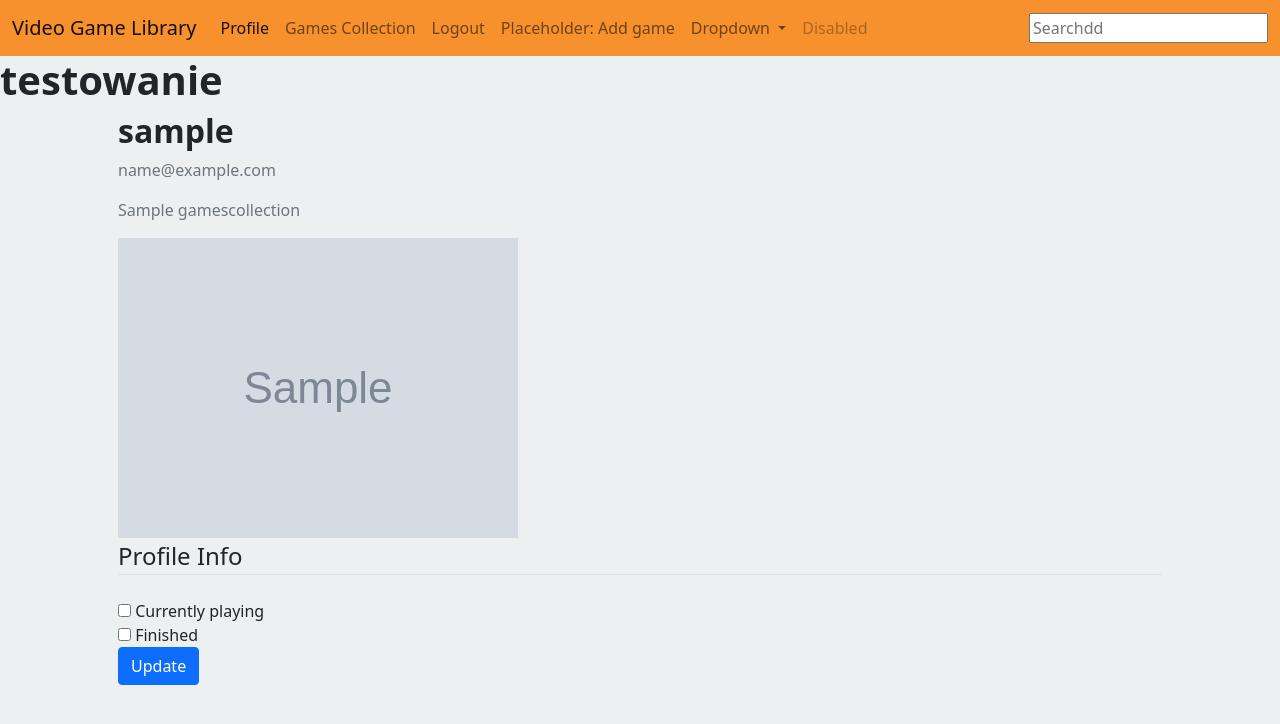
After one commit to vconstellation/video-games-library, a Django app: a page that uses users/templates/users/update_single.html in a window 1280 px wide. The commit adds this page. Shown: the top 724 px of the page. Run offline with Django 3.2, Linux system fonts and the light colour scheme; a user stored in the database is signed in; tables that the repository leaves empty hold one stand-in row (values such as "Sample post"); grey boxes marked "Sample" are stand-in pictures; some libraries are stand-ins or nearby versions.

Commit message:
Add update single game view

```diff
--- a/gamelist/templates/gamelist/gamescollection_detail.html
+++ b/gamelist/templates/gamelist/gamescollection_detail.html
@@ -37,6 +37,7 @@
                 <hr>
                 <div class="container">
                     <p>{{ object.description }}</p>
+                    <p>No of people that have {{ object.name }} in their collection: {{ object.profilegamescollection_set.all | length }}</p>
                 </div>
             </div>
         </div>
--- a/layout/urls.py
+++ b/layout/urls.py
@@ -23,4 +23,5 @@ urlpatterns = [
     path('games/list/', game_views.GamesCollectionListView.as_view(template_name='gamelist/games-list.html'), name='games-list'),
     path('games/list/<int:num_games>/', game_views.GamesCollectionJsonListView.as_view(), name='games-list'),
     path('games/<int:pk>/', game_views.GamesCollectionDetailView.as_view(), name='game-detail'),
+    path('profile/<slug:slug>/update/<int:pk>/', user_views.profile_single_game_update, name='profile-single-update')
 ] + static(settings.MEDIA_URL, document_root=settings.MEDIA_ROOT)
--- a/users/forms.py
+++ b/users/forms.py
@@ -31,3 +31,8 @@ class ProfileGameCollectionUpdate(forms.ModelForm):
         # widgets = {
         #     'games_collection': forms.CheckboxSelectMultiple()
         # }
+
+class ProfileGameCollectionSingleItemUpdate(forms.ModelForm):
+    class Meta:
+        model = ProfileGamesCollection
+        fields = ['currently_playing', 'finished']
--- /dev/null
+++ b/users/templates/users/update_single.html
@@ -0,0 +1,29 @@
+{% extends 'layout/base.html' %}
+{% load crispy_forms_tags %}
+{% block content %}
+<h1> testowanie </h1>
+
+
+<div class="container container-box px-5">
+    <div class="media">
+        <div class="media-body">
+            <h2 class="account-heading">{{ user.username }}</h2>
+            <p class="text-secondary">{{ user.email }}</p>
+            <p class="text-secondary">{{ context.game.games_collection.name }}</p>
+            <img src="{{ context.game.games_collection.cover.url }}">
+        </div>
+    </div>
+    <form method="POST" enctype="multipart/form-data">
+        {% csrf_token %}
+        <fieldset class="form-group">
+            <legend class="border-bottom mb-4">Profile Info</legend>
+            {{ context.form|crispy }}
+        </fieldset>
+        <div class="form-group">
+            <button class="btn btn-primary" type="submit">Update</button>
+        </div>
+    </form>
+</div>
+
+
+{% endblock %}
--- a/users/views.py
+++ b/users/views.py
@@ -5,7 +5,7 @@ from django.views.generic import TemplateView, UpdateView, DeleteView
 from django.contrib.auth.mixins import LoginRequiredMixin
 from django.urls import reverse_lazy
 from .models import Profile, ProfileGamesCollection
-from .forms import ProfileUpdateForm, ProfileGameCollectionUpdate
+from .forms import ProfileUpdateForm, ProfileGameCollectionUpdate, ProfileGameCollectionSingleItemUpdate
 
 
 class ProfileView(LoginRequiredMixin, TemplateView):
@@ -80,6 +80,32 @@ def profile_game_collection_update(request):
 def profile_game_collection_remove(request, pk, slug):
     user_profile = request.user.profile
     game = user_profile.profilegamescollection_set.get(pk=pk)
-    game.delete()
+    if slug == user_profile.slug:
+        game.delete()
+        return redirect('profile', slug=request.user.profile.slug)
+    #else condition if not authenticated
 
-    return redirect('profile', slug=request.user.profile.slug)
+@login_required
+def profile_single_game_update(request, pk, slug):
+    user_profile = request.user.profile
+    game = user_profile.profilegamescollection_set.get(pk=pk)
+    if slug == user_profile.slug:
+        if request.method == 'POST':
+            form = ProfileGameCollectionSingleItemUpdate(request.POST, instance=user_profile)
+            if form.is_valid():
+                playing = form.cleaned_data['currently_playing']
+                finished_obj = form.cleaned_data['finished']
+                game_obj = game.games_collection
+
+                ProfileGamesCollection.objects.filter(pk=game.pk).update(currently_playing=playing)
+                ProfileGamesCollection.objects.filter(pk=game.pk).update(finished=finished_obj)
+        else:
+            form = ProfileGameCollectionSingleItemUpdate(request.POST, instance=user_profile)
+
+        context = {'form': form,
+                    'game': game}
+
+
+        return render(request, 'users/update_single.html', {'context': context})
+
+    #return redirect('profile', slug=request.user.profile.slug)
```
Also changed, not shown: users/templates/users/profile.html (+8 -0 lines), users/models.py (line endings or trailing spaces).
